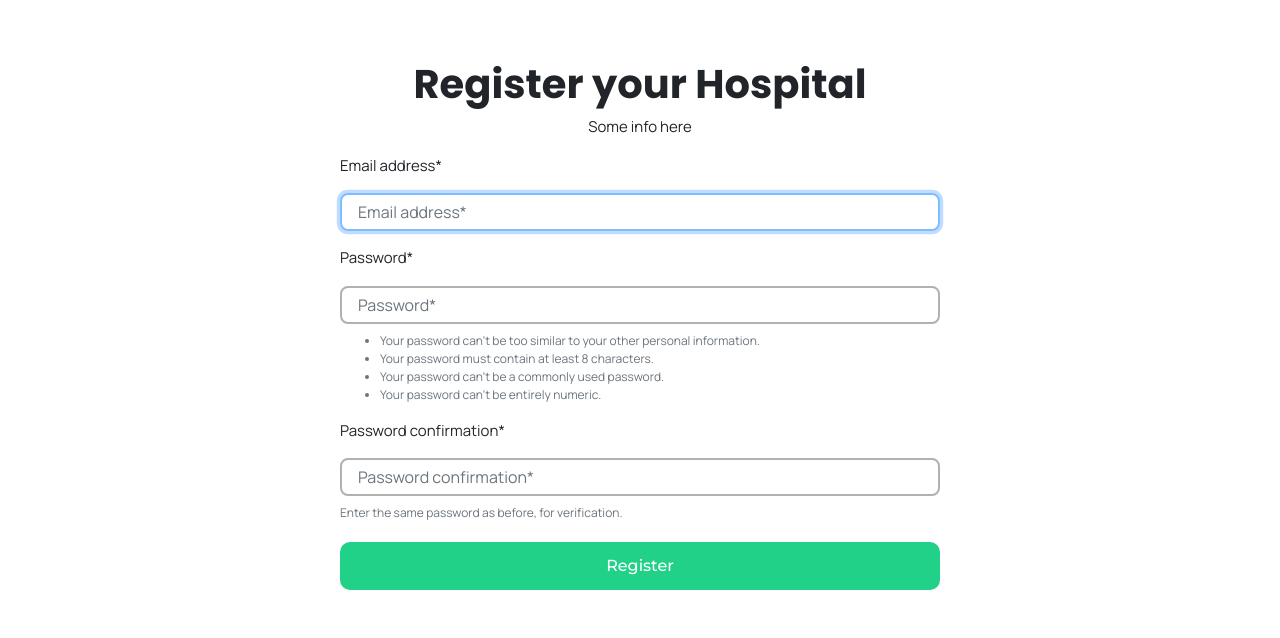
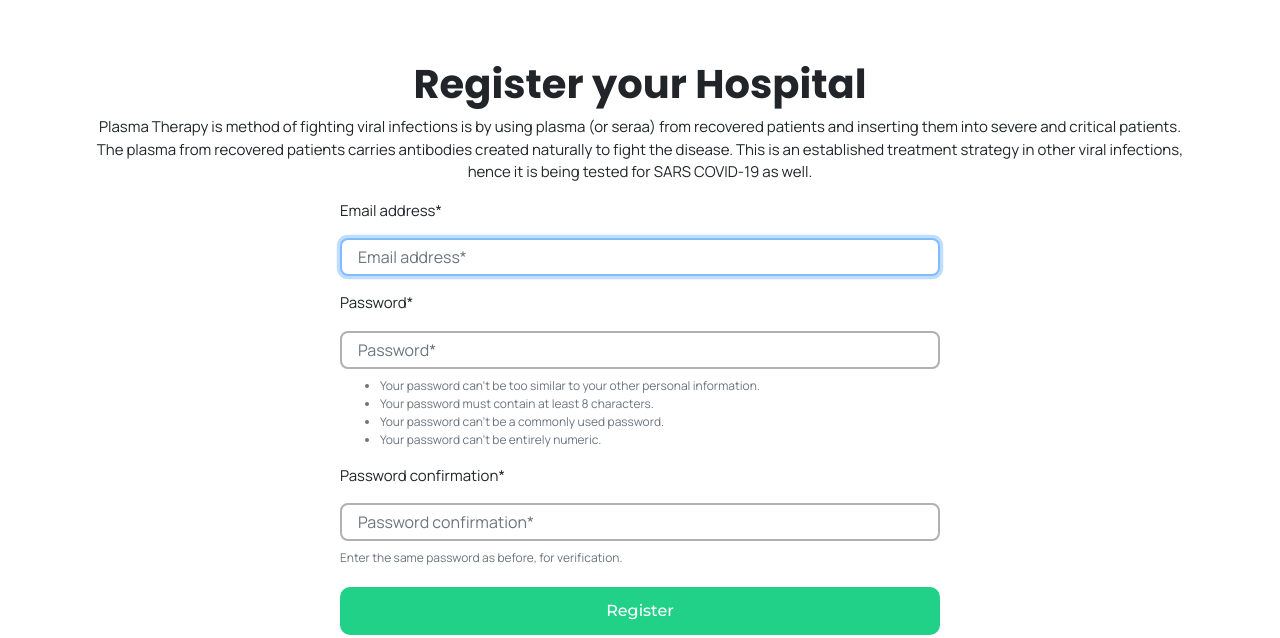
Before and after one commit to abbasidaniyal/PlasmaHelp, a Django app: page /users/register_hospital/ in a window 1280 px wide; the page is wider, and only the part inside the window is pictured. Shown: the part 86-724 px from the top of that part. Run offline with Django 3.2, Linux system fonts and the light colour scheme; parts of the project's set-up code (start-up, migrations or seed data) failed here and were passed over; some libraries are stand-ins or nearby versions.

Commit message:
fix: hospital register content

```diff
--- a/project/templates/register_hospital.html
+++ b/project/templates/register_hospital.html
@@ -6,7 +6,11 @@
 
         <div class="center">
             <h1>Register your Hospital</h1>
-		<p>Some info here</p>
+            <p>Plasma Therapy is method of fighting viral infections is by using plasma (or seraa) from
+                recovered patients and inserting them into severe and critical patients. The plasma from
+                recovered patients carries antibodies created naturally to fight the disease. This is an
+                established treatment strategy in other viral infections, hence it is being tested for SARS
+                COVID-19 as well. </p>
         </div>
 
         <form method="post">
```
Lines whose indentation alone changed are shown as unchanged.
